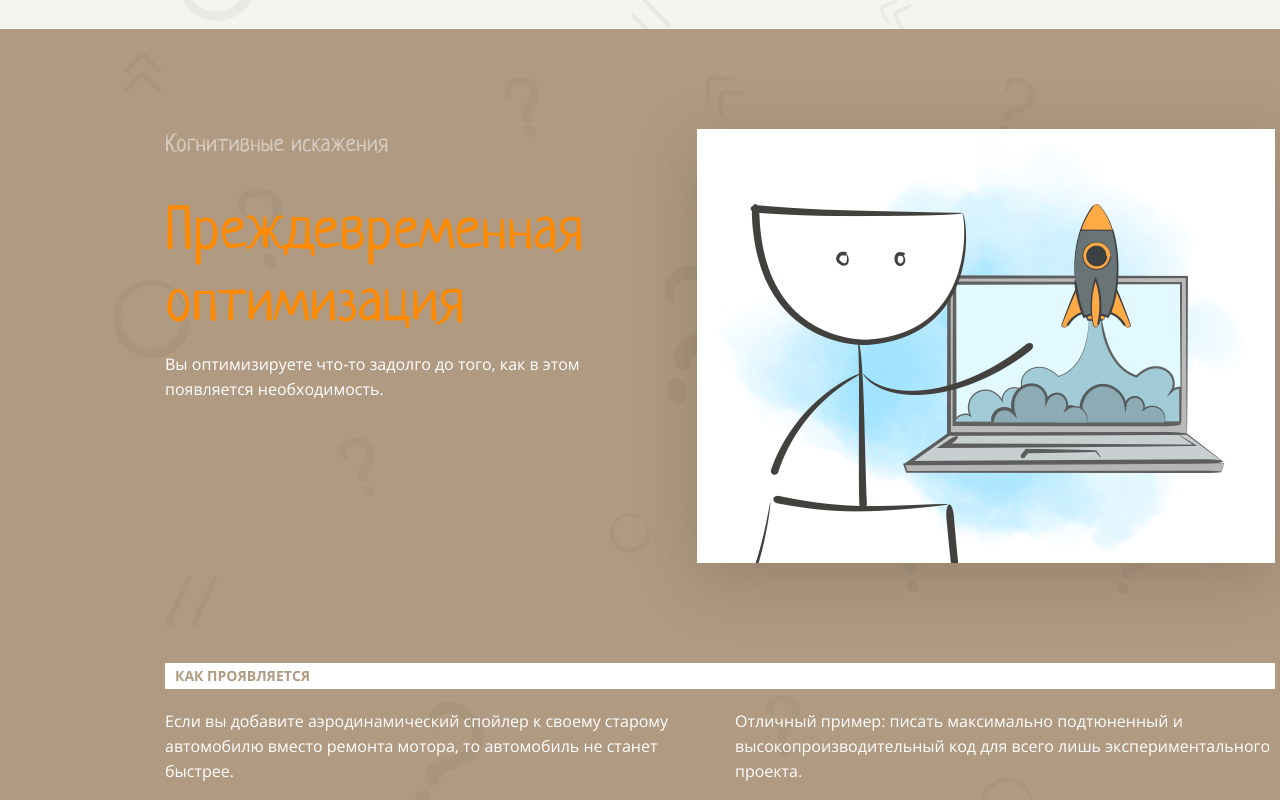
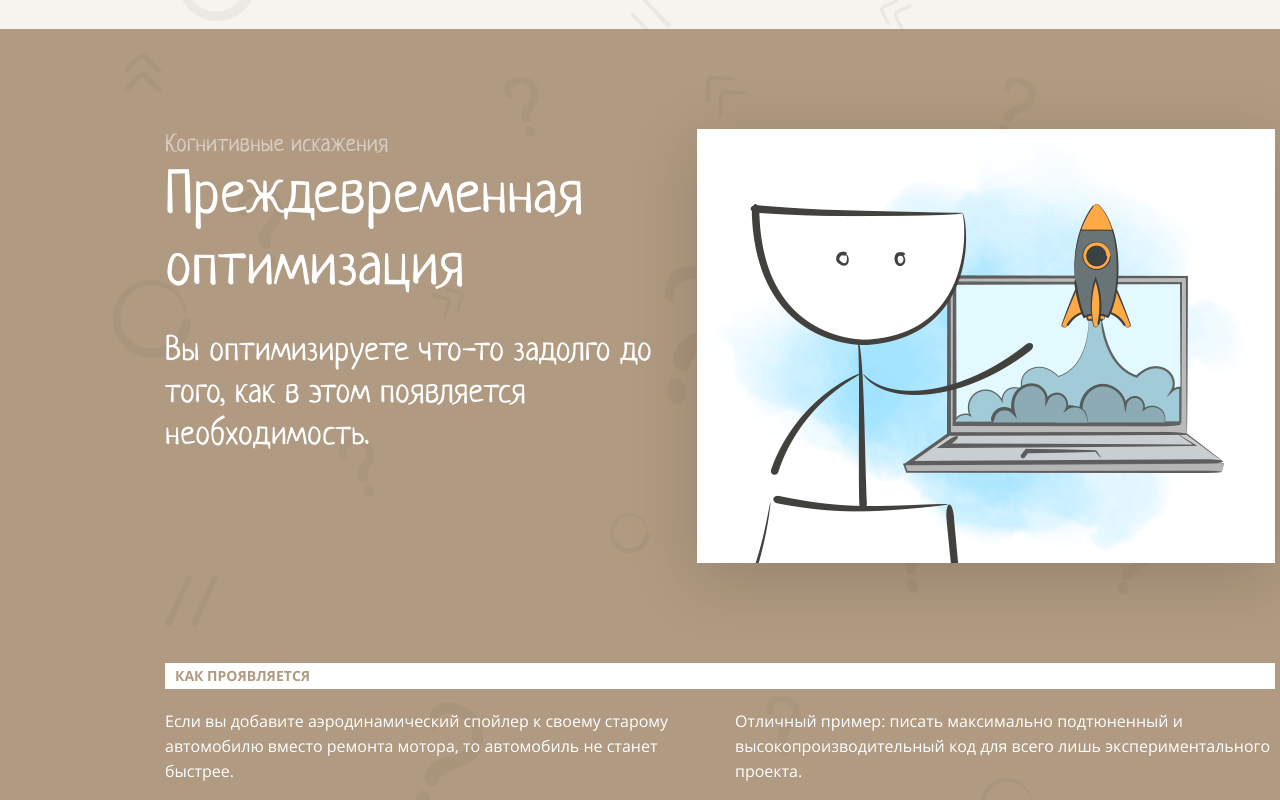
Before and after one commit to VMarf/layout-designer-project-lvl1, a website: page src/index.html in a window 1280 px wide. Shown: the part 3580-4380 px from the top of the page. Drawn offline with Linux system fonts and the light colour scheme.

Commit message:
Finish project

```diff
--- a/src/styles/style.css
+++ b/src/styles/style.css
@@ -15,6 +15,10 @@
   font-weight: 700;
   font-family: "Open Sans";
   src: url("../fonts/Open_Sans/static/OpenSans/OpenSans-Bold.ttf");
+}
+
+html {
+  scroll-behavior: smooth;
 }
 
 .container {
@@ -555,38 +559,3 @@
   color: #1085c5;
   text-decoration: underline;
 }
-
-/* Для тестов */
-.cognitive-biases-sections-premature-optimization .container:last-child {
-  position: relative;
-  z-index: 300;
-}
-
-.cognitive-biases-sections-premature-optimization .container:last-child h2 {
-  margin-top: 36px;
-  margin-bottom: 10px;
-
-  color: #fe8a02;
-  font-weight: 400;
-  font-size: 60px;
-  font-family: "Neucha", sans-serif;
-  line-height: 72px;
-}
-
-.cognitive-biases-sections-premature-optimization .container:last-child ul {
-  margin-top: 0;
-}
-
-.cognitive-biases-sections-premature-optimization .container:last-child li {
-  font-weight: 400;
-  font-size: 16px;
-  font-family: "Open Sans", sans-serif;
-  line-height: 25px;
-}
-
-.cognitive-biases-sections-premature-optimization .container:last-child p {
-  font-weight: 400;
-  font-size: 16px;
-  font-family: "Open Sans", sans-serif;
-  line-height: 25px;
-}
```
